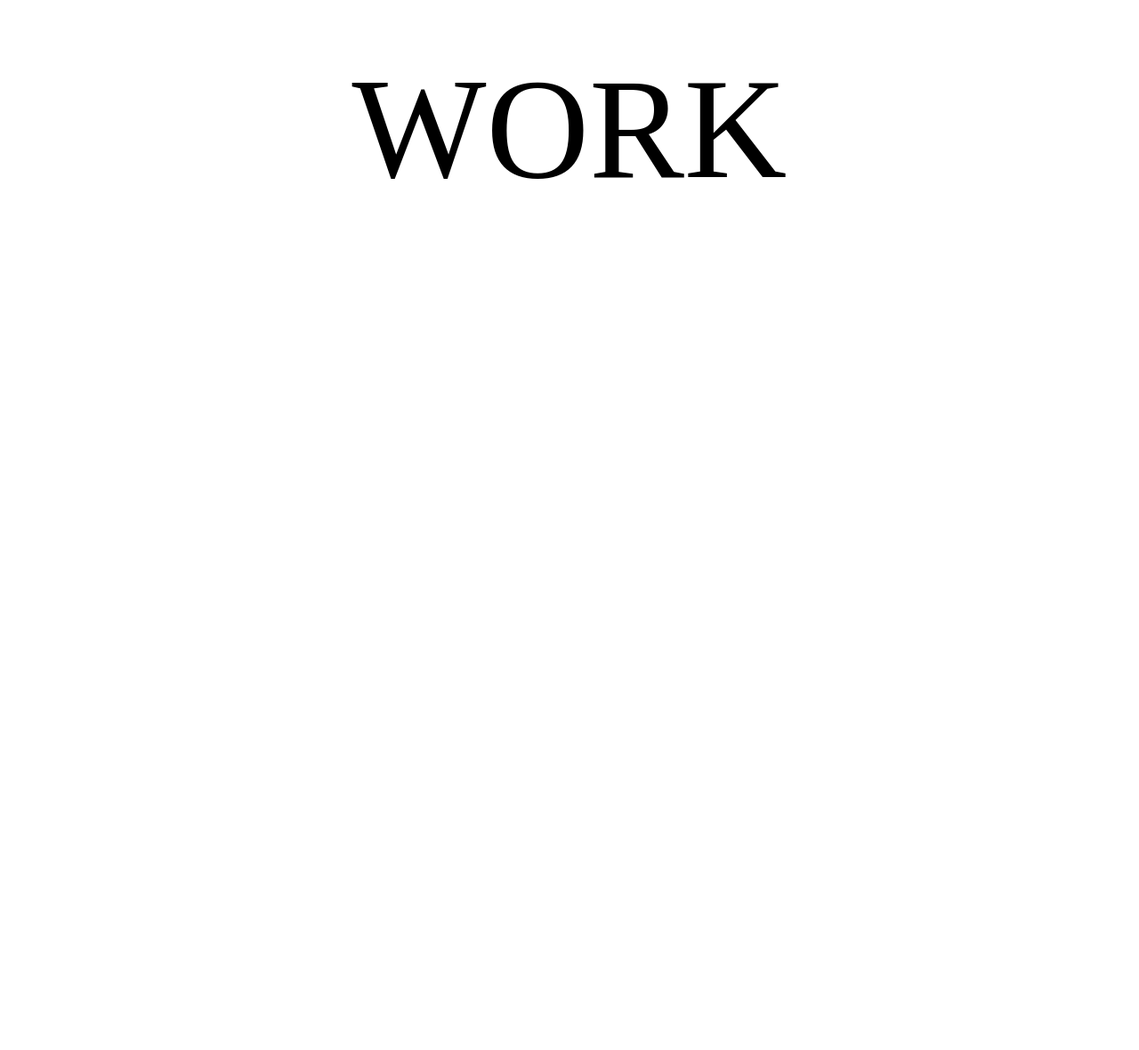
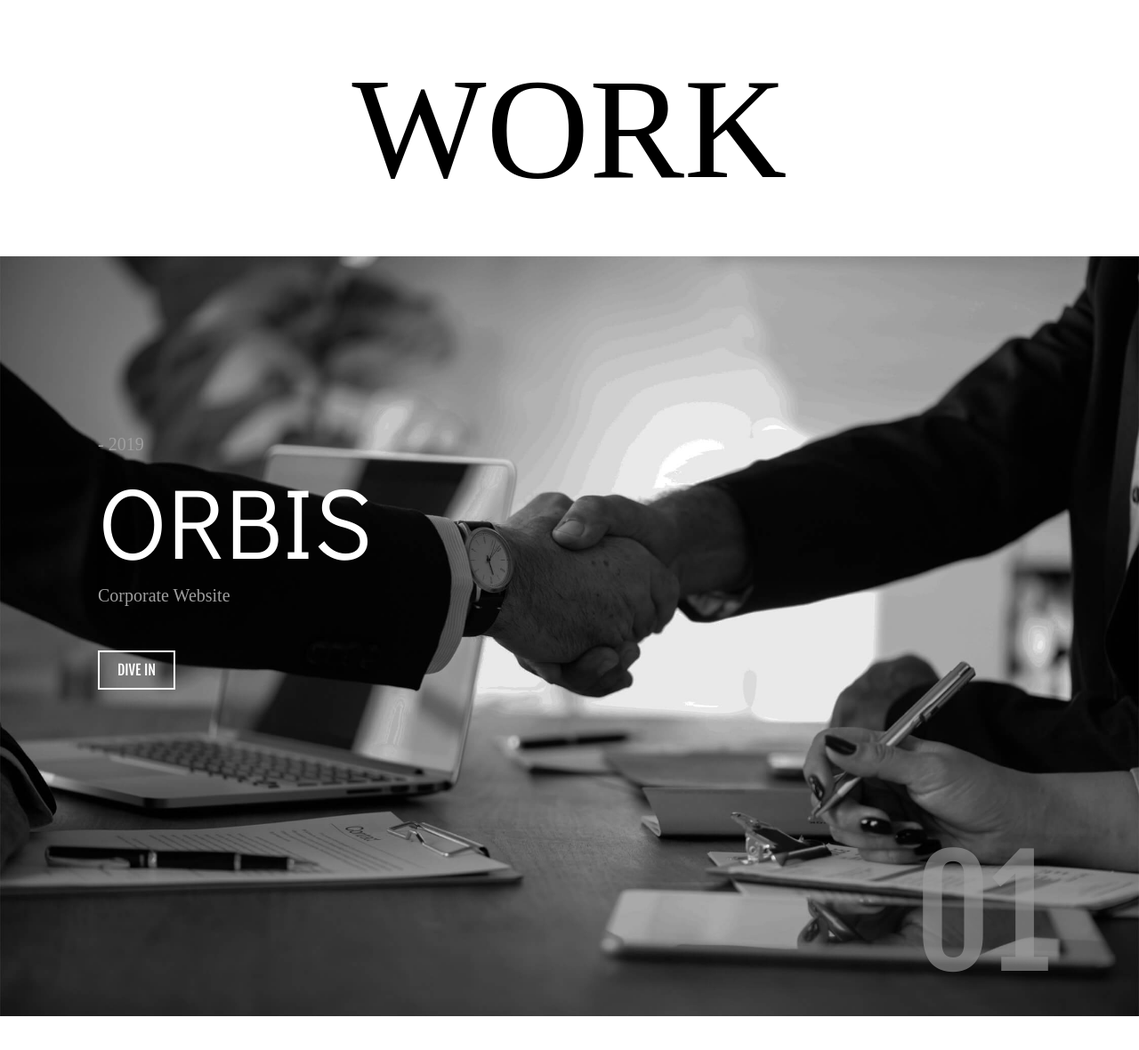
Before and after one commit to WebDevManuel/lev3_1-Portfolio, a plain HTML site: page index.html in a window 1280 px wide. Shown: the part 1486-2666 px from the top of the page at 89% size. Before the commit the page ends 1774 px from the top, so only its background shows below. Drawn offline with Linux system fonts and the light colour scheme; a web font is replaced by a local one.

Commit message:
✨ Add orbis

```diff
--- a/assets/css/style.css
+++ b/assets/css/style.css
@@ -28,7 +28,6 @@
 
 header section {
     text-align: center;
-    margin: auto;
 }
 
 header section p {
@@ -49,7 +48,6 @@ header section h1 {
 
 header section img {
     width: 720px;
-
 }
 
 header section h2 {
@@ -59,3 +57,53 @@ header section h2 {
     font-size: 160px;
     padding: 50px 0;
 }
+
+/* ###############################################
+                MAIN
+############################################### */
+
+main section.dark {
+    background-image: url("../img/portfolio2.jpg");
+    background-size: contain;
+    background-repeat: no-repeat;
+    height: 826px;
+    padding: 200px 0 0 110px;
+}
+
+main section p {
+    color: #9E9E9E;
+    font-family: 'work';
+    font-size: 20px;
+    font-weight: normal;
+}
+
+.number {
+    font-size: 50px;
+    color: rgba(158, 158, 158, 0.6);
+    font-size: 165px;
+    font-family: 'fjalla';
+    font-style: normal;
+    text-align: right;
+    padding-top: 150px;
+    padding-right: 100px;
+}
+
+main section h1 {
+    color: #fff;
+    font-family: 'didact';
+    font-size: 112px;
+    font-weight: normal;
+    text-transform: uppercase;
+}
+
+main section a {
+    color: #fff;
+    font-family: 'fjalla';
+    font-size: 16px;
+    text-decoration: none;
+    text-transform: uppercase;
+    border: 2px solid white;
+    padding: 10px 20px;
+    display: inline-block;
+    margin-top: 50px;
+}
--- a/index.html
+++ b/index.html
@@ -19,6 +19,15 @@
             <h2>WORK</h2>
         </section>
     </header>
+    <main>
+        <section class="dark">
+            <p>- 2019</p>
+            <h1>Orbis</h1>
+            <p>Corporate Website</p>
+            <a href="#">Dive in</a>
+            <p class="number">01</p>
+        </section>
+    </main>
 </body>
 
 </html>
```
